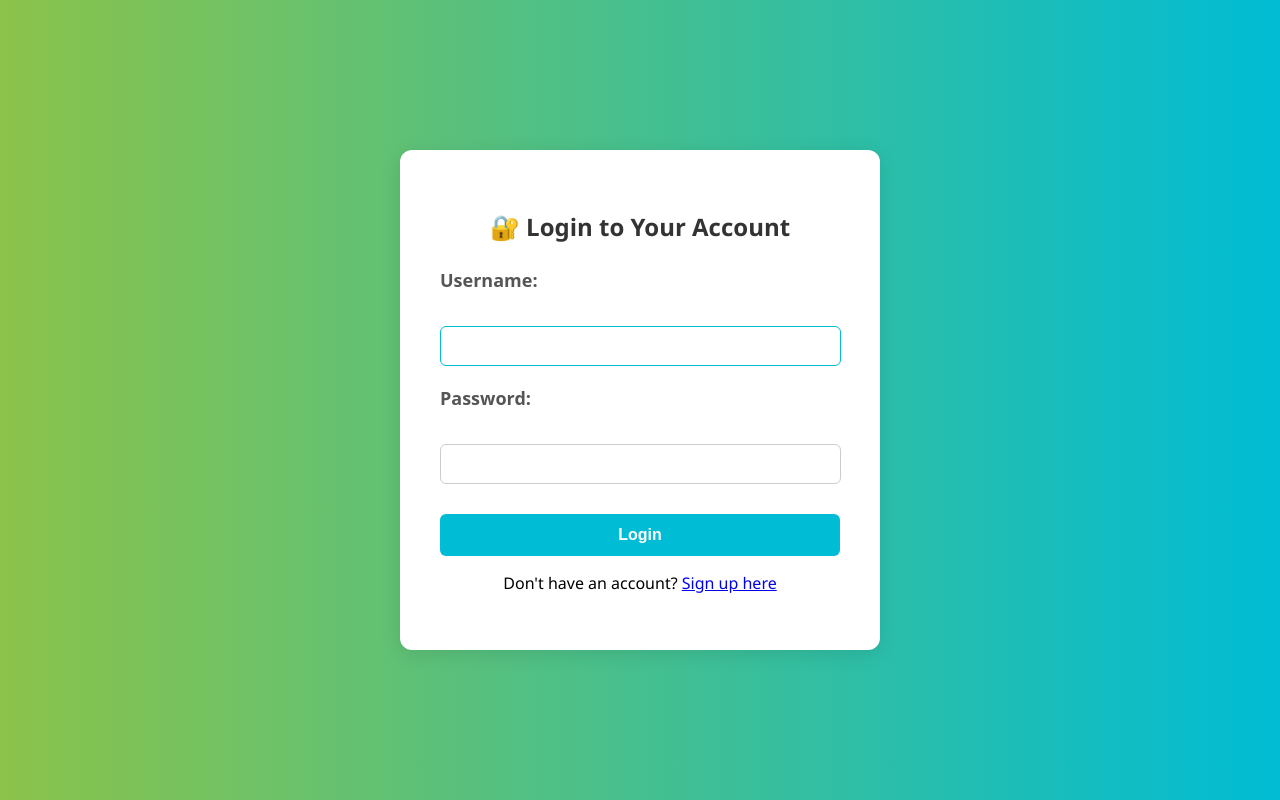
After one commit to KRAKEN0067/employee-payroll-system, a Django app: page /login/ in a window 1280 px wide. The commit adds this page. Run offline with Django 5.2, Linux system fonts and the light colour scheme.

```diff
--- /dev/null
+++ b/employee/static/css/login.css
@@ -0,0 +1,155 @@
+body {
+    background-color: #ffffff;
+    font-family: 'Segoe UI', Tahoma, Geneva, Verdana, sans-serif;
+    margin: 0;
+    padding: 0;
+  }
+
+  .login-wrapper {
+    display: flex;
+    justify-content: center;
+    align-items: center;
+    height: 90vh;
+  }
+
+  .login-box {
+    background-color: #ffffff;
+    padding: 40px;
+    border-radius: 12px;
+    box-shadow: 0 4px 20px rgba(0, 0, 0, 0.1);
+    width: 100%;
+    max-width: 400px;
+    text-align: center;
+  }
+
+  .login-box h2 {
+    color: #333;
+    margin-bottom: 25px;
+  }
+
+  .form-group {
+    margin-bottom: 20px;
+    text-align: left;
+    font-family: system-ui, -apple-system, BlinkMacSystemFont, 'Segoe UI', Roboto, Oxygen, Ubuntu, Cantarell, 'Open Sans', 'Helvetica Neue', sans-serif;
+    font-size: large;
+  }
+
+  input {
+    width: 375px;
+    padding: 10px 12px;
+    border: 1px solid #ccc;
+    border-radius: 6px;
+    font-size: 25px;
+    margin-top: 5px;
+  }
+
+  button {
+    width: 400px;
+    padding: 12px;
+    background-color: #2196f3;
+    color: white;
+    border: none;
+    border-radius: 6px;
+    font-size: 16px;
+    cursor: pointer;
+    transition: background-color 0.3s ease;
+    margin-top: 40px;
+  }
+
+  button:hover {
+    background-color: #1976d2;
+  }
+
+  .error-msg {
+    margin-top: 15px;
+    color: #f44336;
+    font-weight: 500;
+  }
+
+
+
+  /* General styles */
+body {
+    background: linear-gradient(to right, #8bc34a, #00bcd4);
+    font-family: 'Segoe UI', Tahoma, Geneva, Verdana, sans-serif;
+    margin: 0;
+    padding: 0;
+    height: 100vh;
+    display: flex;
+    justify-content: center;
+    align-items: center;
+  }
+
+  /* Container */
+  .login-container {
+    background-color: white;
+    padding: 40px 30px;
+    border-radius: 12px;
+    box-shadow: 0 8px 30px rgba(0, 0, 0, 0.2);
+    min-width: 400px;
+    max-width: 400px;
+  }
+
+  /* Heading */
+  .login-container h2 {
+    text-align: center;
+    color: #333;
+    margin-bottom: 25px;
+    font-size: 28px;
+  }
+
+  /* Form Fields */
+  form p {
+    margin-bottom: 20px;
+  }
+
+  form label {
+    display: block;
+    font-weight: 600;
+    margin-bottom: 5px;
+    color: #555;
+  }
+
+  form input {
+    width: 375px;
+    padding: 10px 12px;
+    border: 1px solid #ccc;
+    border-radius: 6px;
+    font-size: 16px;
+    transition: border-color 0.3s ease;
+  }
+
+  form input:focus {
+    outline: none;
+    border-color: #00bcd4;
+  }
+
+  /* Button */
+  button[type="submit"] {
+    width: 100%;
+    background-color: #00bcd4;
+    color: white;
+    padding: 12px;
+    border: none;
+    border-radius: 6px;
+    font-size: 16px;
+    font-weight: bold;
+    cursor: pointer;
+    transition: background-color 0.3s ease;
+    margin-top: 10px;
+  }
+
+  button[type="submit"]:hover {
+    background-color: #0196a0;
+  }
+
+  /* Responsive */
+  @media (max-width: 480px) {
+    .login-container {
+      padding: 30px 20px;
+    }
+
+    .login-container h2 {
+      font-size: 24px;
+    }
+  }
--- /dev/null
+++ b/employee/templates/registration/login.html
@@ -0,0 +1,35 @@
+{% load static %}
+<!DOCTYPE html>
+<html lang="en">
+<head>
+    <meta charset="UTF-8">
+    <meta name="viewport" content="width=device-width, initial-scale=1.0">
+    <title>Document</title>
+    <link rel="stylesheet" href="{% static 'css/login.css' %}">
+
+</head>
+<body>
+    <div class="login-wrapper">
+        <div class="login-box">
+          <h2>🔐 Login to Your Account</h2>
+          <form method="post">
+            {% csrf_token %}
+            <div class="form-group">
+              {{ form.username.label_tag }}<br>
+              {{ form.username }}
+            </div>
+            <div class="form-group">
+              {{ form.password.label_tag }}<br>
+              {{ form.password }}
+            </div>
+            <button type="submit">Login</button>
+          </form>
+          <p>Don't have an account? <a href="{% url 'register' %}">Sign up here</a></p>
+
+          {% if form.errors %}
+          <p class="error-msg">⚠️ Invalid username or password.</p>
+          {% endif %}
+        </div>
+      </div>
+</body>
+</html>
--- a/employee/urls.py
+++ b/employee/urls.py
@@ -1,5 +1,6 @@
 from django.urls import path
 from .views import *
+from django.contrib.auth import views as auth_views
 
 
 urlpatterns = [
@@ -17,4 +18,8 @@ urlpatterns = [
     path('delete_employee/<int:employee_id>/', delete_employee, name='delete_employee'),
     path('manage/', manage, name='manage'),
 
+    path('login/', auth_views.LoginView.as_view(template_name='registration/login.html'), name='login'),
+    path('logout/', auth_views.LogoutView.as_view(next_page='login'), name='logout'),
+    path('register/', register, name='register'),
+
 ]
--- a/employee_payroll_system/settings.py
+++ b/employee_payroll_system/settings.py
@@ -133,3 +133,7 @@ STATIC_URL = '/static/'
 # https://docs.djangoproject.com/en/5.0/ref/settings/#default-auto-field
 
 DEFAULT_AUTO_FIELD = 'django.db.models.BigAutoField'
+
+LOGIN_REDIRECT_URL = '/'  # where to go after login
+LOGOUT_REDIRECT_URL = '/login/'  # where to go after logout
+LOGIN_URL = '/login/'  # where @login_required redirects
```
Also changed, not shown: employee/static/css/home.css (+21 -0 lines), employee/templates/home.html (+15 -0 lines), employee/templates/registration/register.html (added, +25 -0 lines), employee/views.py (+16 -0 lines).
